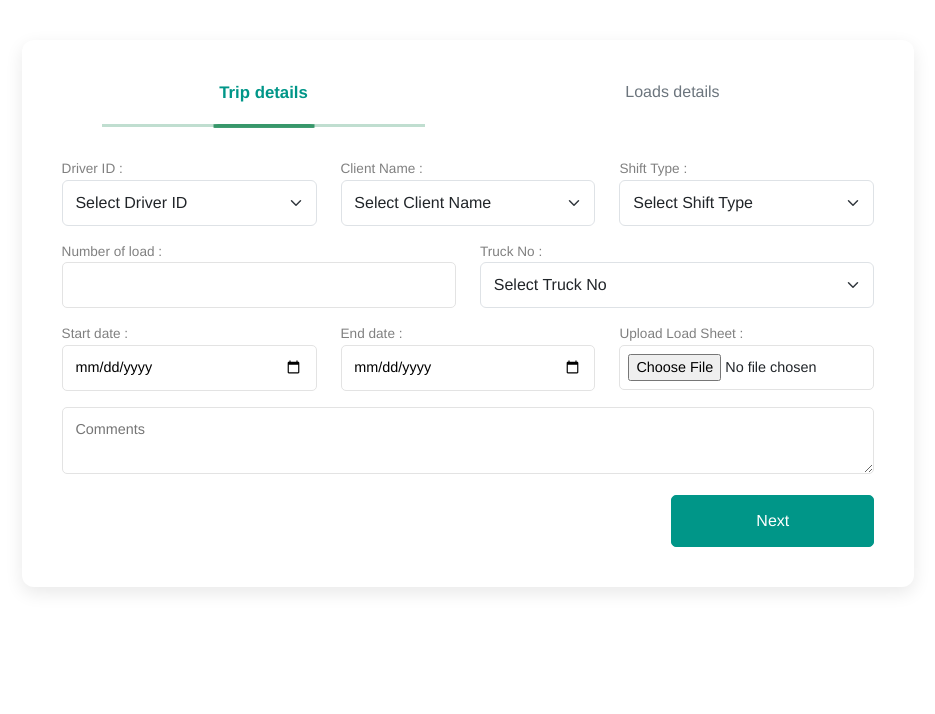
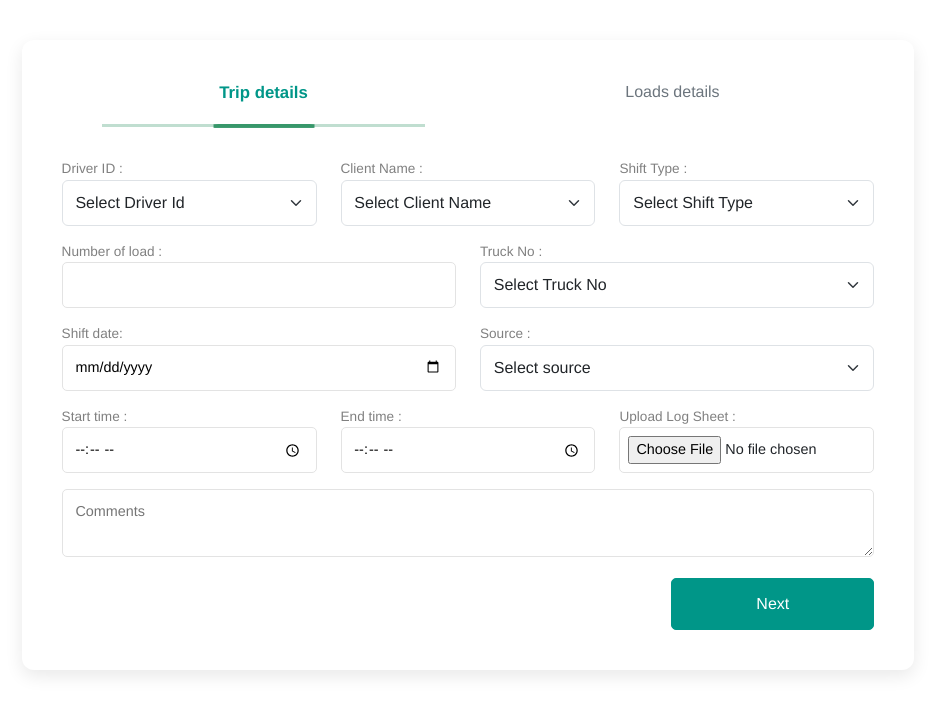
Before and after one commit to KishanParkhiya23/DriverScheduleProject, a Django app: page /DriverSchedule_app/getForm1/ in a window 1280 px wide. Shown: the top 714 px of the page, without its empty margins (172-1107 px from the left). Run offline with Django 4.2, Linux system fonts and the light colour scheme; the visitor is signed in with stand-in values (Sample User, id 1); data that the repository does not hold is empty; some libraries are stand-ins or nearby versions.

Commit message:
Driver FOrm Completed

```diff
--- a/DriverSchedule_app/views.py
+++ b/DriverSchedule_app/views.py
@@ -62,20 +62,42 @@ def getDriverData(request):
 
 @api_view(['GET'])
 def getForm1(request):
+    params = {}
+    if request.user.is_authenticated:
+        user_email = request.user.email
 
-    driver_ids = Driver.objects.values_list('driverId', flat=True).distinct()
-    client_names = Client.objects.values_list('name', flat=True).distinct()
-    admin_truck_no = AdminTruck.objects.values_list('adminTruckNumber', flat=True).distinct()
-    client_truck_no = ClientTruckConnection.objects.values_list('clientTruckId', flat=True).distinct()
 
-    return render(request, 'DriverSchedule_app/form1.html', {'driver_ids': driver_ids ,'client_ids' : client_names,'admin_truck_no' : admin_truck_no,'client_truck_no' : client_truck_no} )
+        # return HttpResponse(Driver.objects.values_list('driverId', flat=True))
+        client_names = Client.objects.values_list('name', flat=True).distinct()
+        admin_truck_no = AdminTruck.objects.values_list('adminTruckNumber', flat=True).distinct()
+        client_truck_no = ClientTruckConnection.objects.values_list('clientTruckId', flat=True).distinct()
+        sources = Source.objects.values_list('sourceName', flat=True).distinct()
+        params = {
+            'client_ids' : client_names,
+            'admin_truck_no' : admin_truck_no,
+            'client_truck_no' : client_truck_no,
+            'sources':sources,
+            }
+        try:
+            driver_id = str(Driver.objects.get(email=user_email)) +'-' +  str(Driver.objects.filter(email = user_email).values_list('name', flat=True)[0])
+            params['driver_ids'] = driver_id
+            params['drivers'] = None
+        except:
+            params['driver_ids'] = None
+            drivers = Driver.objects.all()
+            params['drivers'] = drivers
 
+
+        return render(request, 'DriverSchedule_app/form1.html', params)
+
+    else:
+        return redirect('/admin')
 
 @api_view(['GET'])
 def getForm2(request):
     if 'data' in request.session:
         params = {
-            'loads' :[i+1 for i in range(int( request.session['data'].get('numberOfLoads')))]
+            'loads' :[i+1 for i in range(int( request.session['data'].get('numberOfLogs')))]
         }
         return render(request,'DriverSchedule_app/form2.html',params)
     else:
@@ -85,31 +107,37 @@ def getForm2(request):
 @csrf_protect
 @api_view(['POST'])
 def createFormSession(request):
-    loadSheet = request.FILES.get('loadSheet')
+
+    logSheet = request.FILES.get('logSheet')
 
 
-    if loadSheet:
-
+    if logSheet:
         load_sheet_folder_path = 'Temp_Load_Sheet'
-        fileName = loadSheet.name
+        fileName = logSheet.name
         time = (str(timezone.now())).replace(':','').replace('-','').replace(' ','').split('.')
         time = time[0]
-        load_sheet_new_filename ='Load_Sheet'+ time + '!_@' + fileName.replace(" ", "").replace("\t", "")
+        log_sheet_new_filename ='Load_Sheet'+ time + '!_@' + fileName.replace(" ", "").replace("\t", "")
         lfs = FileSystemStorage(location=load_sheet_folder_path)
-        l_filename = lfs.save(load_sheet_new_filename, loadSheet)
-
-        request.session['data']={
+        l_filename = lfs.save(log_sheet_new_filename, logSheet)
+        data = {
             'driverId':request.POST.get('driverId'),
             'clientName':request.POST.get('clientName'),
             'truckNum':request.POST.get('truckNum'),
-            'startDateTime':request.POST.get('startDateTime'),
-            'endDateTime':request.POST.get('endDateTime'),
-            'loadSheet':load_sheet_new_filename,
+            'startTime':request.POST.get('startTime'),
+            'endTime':request.POST.get('endTime'),
+            'shiftDate':request.POST.get('shiftDate'),
+            'source':request.POST.get('source'),
+            'logSheet':log_sheet_new_filename,
             'shiftType':request.POST.get('shiftType'),
-            'numberOfLoads':request.POST.get('numberOfLoads'),
+            'numberOfLogs':request.POST.get('numberOfLogs'),
             'comments':request.POST.get('comments')
         }
 
+        request.session['data']= data
+
+        # with open('extra.txt','a') as f:
+        #     f.writelines(data)
+        #     f.close()
 
     request.session.set_expiry(60 *5)
     return redirect ('DriverSchedule_app:form2')
@@ -121,27 +149,30 @@ def createFormSession(request):
 def formsSave(request):
 
     driverId = request.session['data']['driverId']
+    driverId = driverId.split('-')[0]
     clientName = request.session['data']['clientName']
     shiftType = request.session['data']['shiftType']
-    numberOfLoad = request.session['data']['numberOfLoads']
+    numberOfLog = request.session['data']['numberOfLogs']
     truckNo = request.session['data']['truckNum']
-    startDateTime = request.session['data']['startDateTime']
-    endDateTime = request.session['data']['endDateTime']
-    loadSheet = request.session['data']['loadSheet']
+    startTime = request.session['data']['startTime']
+    endTime = request.session['data']['endTime']
+    source = request.session['data']['source']
+    shiftDate = request.session['data']['shiftDate']
+    logSheet = request.session['data']['logSheet']
     comment = request.session['data']['comments']
 
-    temp_loadsheet = ''
+    temp_logSheet = ''
     Docket_no = []
     Docket_file = []
 
-    for i in range(1,int(numberOfLoad)+1):
+    for i in range(1,int(numberOfLog)+1):
         key = f"docketNumber[{i}]"
         docket_number = request.POST.get(key)
         Docket_no.append(docket_number)
         key_files = f"docketFile[{i}]"
         docket_files = request.FILES.get(key_files)
 
-        temp_loadsheet = temp_loadsheet + '-' + docket_number
+        temp_logSheet = temp_logSheet + '-' + docket_number
 
         if docket_files:
             # Specify the folder path where you want to save the file
@@ -156,23 +187,27 @@ def formsSave(request):
             pfs.save(docket_new_filename, docket_files)
             Docket_file.append(docket_new_filename)
 
-    temp_loadsheet =  time + '!_@' + temp_loadsheet[1:]
-    shutil.move('Temp_Load_Sheet/' + loadSheet, 'Final_Load_Sheet/'+temp_loadsheet) if not os.path.exists('Final_Load_Sheet/' + temp_loadsheet) else None
+    temp_logSheet =  time + '!_@' + temp_logSheet[1:]
+    shutil.move('Temp_Load_Sheet/' + logSheet, 'Final_Load_Sheet/'+temp_logSheet) if not os.path.exists('Final_Load_Sheet/' + temp_logSheet) else None
+    driver = Driver.objects.get(driverId=driverId)
+    source = Source.objects.get(sourceName=source)
 
-
-    driver = Driver.objects.get(driverId=driverId)
 
     trip = Trip(
         driverId=driver,
         clientName=clientName,
         shiftType=shiftType,
-        numberOfLoad=numberOfLoad,
+        numberOfLog=numberOfLog,
         truckNo=truckNo,
-        startDateTime=startDateTime,
-        endDateTime=endDateTime,
-        loadSheet=temp_loadsheet,  # Use the filename or None
-        comment=comment
+        startTime=startTime,
+        endTime=endTime,
+        logSheet=temp_logSheet,  # Use the filename or None
+        comment=comment,
+        source = source,
+        shiftDate = shiftDate
     )
+    # print(source)
+    # return HttpResponse(source)
     trip.save()
 
     for i in range(len(Docket_no)):
--- a/templates/DriverSchedule_app/form1.html
+++ b/templates/DriverSchedule_app/form1.html
@@ -4,12 +4,10 @@
   <title>Driver details form-1</title>
   <!-- Include Bootstrap CSS -->
   <link rel="stylesheet" href="/static/css/vendor/bootstrap5/bootstrap5.css" />
-  <link
-    href="https://fonts.googleapis.com/css2?family=Open+Sans:wght@400;600&display=swap"
-    rel="stylesheet"
-  />
+  <link href="https://fonts.googleapis.com/css2?family=Open+Sans:wght@400;600&display=swap" rel="stylesheet" />
   <link rel="stylesheet" href="/static/css/form.css" />
-  {% comment %} <link href="library/bootstrap-5/    .min.css" rel="stylesheet" /> {% endcomment %}
+  {% comment %}
+  <link href="library/bootstrap-5/    .min.css" rel="stylesheet" /> {% endcomment %}
   <script src="library/bootstrap-5/bootstrap.bundle.min.js"></script>
   <script src="/static/js/vendor/bootstrap5/dselect.js"></script>
   <!-- <script src="https://cdn.jsdelivr.net/npm/select2@4.1.0-rc.0/dist/js/select2.min.js"></script> -->
@@ -20,31 +18,35 @@
       margin-top: 0.3rem;
       list-style-type: none;
     }
+
     .isInvalid {
       border: 1px solid rgb(255, 0, 0);
       border-radius: 7px;
     }
-    body{
-      font-family: "Helvetica Neue",Helvetica,Arial
+
+    body {
+      font-family: "Helvetica Neue", Helvetica, Arial
     }
-    .form-select{
-      text-align:left!important;
-      padding:0.63rem 0.8rem;
+
+    .form-select {
+      text-align: left !important;
+      padding: 0.63rem 0.8rem;
     }
-    .dropdown-menu{
+
+    .dropdown-menu {
       width: 100%;
     }
+
+    /* #driverId{
+      display: block!important;
+    }*/
   </style>
 </head>
 
 <body>
   <div class="container" id="mainCont">
-    <form
-      id="signUpForm"
-      action="{% url 'DriverSchedule_app:createFormSession' %}"
-      method="POST"
-      enctype="multipart/form-data"
-    >
+    <form id="signUpForm" action="{% url 'DriverSchedule_app:createFormSession' %}" method="POST"
+      enctype="multipart/form-data">
       {% csrf_token %}
       <div class="form-header d-flex mb-4">
         <span class="stepIndicator text-active">Trip details</span>
@@ -56,12 +58,21 @@
           <div class="step">
             <div class="mb-3">
               <label for="driverId">Driver ID :</label>
-              <select name="driverId" class="form-select " id="driverId">
-                <option value="" disabled selected>Select Driver ID</option>
-                {% for driver_id in driver_ids %}
-                <option value="{{ driver_id }}">{{ driver_id }}</option>
+
+              {% if driver_ids is not None %}
+              <input type="text" name="driverId" id="driverId"
+                value="{% if driver_ids is not None %}{{driver_ids}}{% endif %}" readonly class="d-block">
+              {% endif %}
+
+              {% if drivers is not None%}
+              <select name="driverId" class="form-select" id="driverId">
+                <option value="" disabled selected>Select Driver Id</option>
+                {% for driver in drivers %}
+                <option value="{{ driver.driverId }}-{{driver.name}}">{{ driver.driverId }} - {{driver.name}}</option>
                 {% endfor %}
               </select>
+              {% endif %}
+
               <i class="fa" aria-hidden="true"></i>
               <li class="errorMsg"></li>
             </div>
@@ -100,20 +111,14 @@
 
       </div>
 
-      <!-- Number of Loads and truck number -->
+      <!-- Number of Logs and truck number -->
       <div class="row">
         <div class="col-md-6">
           <div class="step">
             <div class="mb-3">
-              <label for="numberOfLoads">Number of load :</label>
-              <input
-
-                type="number"
-                min="1"
-                id="numberOfLoads"
-                name="numberOfLoads"
-                value="{{ request.session.data.numberOfLoads|default_if_none:'' }}"
-              />
+              <label for="numberOfLogs">Number of load :</label>
+              <input type="number" min="1" id="numberOfLogs" name="numberOfLogs"
+                value="{{ request.session.data.numberOfLogs|default_if_none:'' }}" />
               <i class="fa" aria-hidden="true"></i>
               <li class="errorMsg"></li>
             </div>
@@ -122,7 +127,7 @@
         <div class="col-md-6">
           <div class="step">
             <div class="mb-3">
-              <label for="numberOfLoads">Truck No :</label>
+              <label for="numberOfLogs">Truck No :</label>
               <select name="truckNum" class="form-select" id="truckNum">
                 <option value="" disabled selected>Select Truck No</option>
                 {% for admin_truck_nos in admin_truck_no %}
@@ -141,19 +146,48 @@
           </div>
         </div>
       </div>
+      <!-- ---------------------------------------------------------------------------------------------------------- -->
+      <!-- source and shift date number -->
+      <div class="row">
+        <div class="col-md-6">
+          <div class="step">
+            <div class="mb-3">
+              <label for="shiftDate">Shift date:</label>
+              <input type="date" id="shiftDate" name="shiftDate" />
+              <i class="fa" aria-hidden="true"></i>
+              <li class="errorMsg"></li>
+            </div>
+          </div>
+        </div>
+        <div class="col-md-6">
+          <div class="step">
+            <div class="mb-3">
+              <label for="source">Source :</label>
+              <select name="source" class="form-select" id="source">
+                <option value="" disabled selected>Select source</option>
 
-      <!-- Startdate and enddate and loadSheet-->
+                {% for source in sources %}
+                <option value="{{ source }}">
+                  {{ source }}
+                </option>
+                {% endfor %}
+              </select>
+              <i class="fa" aria-hidden="true"></i>
+              <li class="errorMsg"></li>
+            </div>
+          </div>
+        </div>
+      </div>
+      <!-- ---------------------------------------------------------------------------------------------------------- -->
+
+      <!-- Startdate and enddate and logSheet-->
       <div class="row">
         <div class="col-md-4">
           <div class="step">
             <div class="mb-3">
-              <label for="startDateTime">Start date :</label>
-              <input
-                type="date"
-                name="startDateTime"
-                id="startDateTime"
-                value="{{ request.session.data.startDateTime|default_if_none:'' }}"
-              />
+              <label for="startTime">Start time :</label>
+              <input type="time" name="startTime" id="startTime"
+                value="{{ request.session.data.startTime|default_if_none:'' }}" />
               <i class="fa" aria-hidden="true"></i>
               <li class="errorMsg"></li>
             </div>
@@ -162,13 +196,9 @@
         <div class="col-md-4">
           <div class="step">
             <div class="mb-3">
-              <label for="endDateTime">End date :</label>
-              <input
-                type="date"
-                name="endDateTime"
-                id="endDateTime"
-                value="{{ request.session.data.endDateTime|default_if_none:'' }}"
-              />
+              <label for="endTime">End time :</label>
+              <input type="time" name="endTime" id="endTime"
+                value="{{ request.session.data.endTime|default_if_none:'' }}" />
               <i class="fa" aria-hidden="true"></i>
               <li class="errorMsg"></li>
             </div>
@@ -177,14 +207,8 @@
         <div class="col-md-4">
           <div class="step">
             <div class="mb-3">
-              <label for="loadSheet">Upload Load Sheet :</label>
-              <input
-                type="file"
-                placeholder="Load Sheet"
-                name="loadSheet"
-                class="p-2"
-                id="loadSheet"
-              />
+              <label for="logSheet">Upload Log Sheet :</label>
+              <input type="file" placeholder="Load Sheet" name="logSheet" class="p-2" id="logSheet" />
               <i class="fa" aria-hidden="true"></i>
               <li class="errorMsg"></li>
             </div>
@@ -194,17 +218,11 @@
 
       <div class="mb-3">
         <textarea placeholder="Comments" name="comments">
-{{ request.session.data.comments|default_if_none:'' }}</textarea
-        >
+{{ request.session.data.comments|default_if_none:'' }}</textarea>
       </div>
       <div class="row">
         <div class="form-footer">
-          <input
-            type="submit"
-            id="nextBtn"
-            value="Next"
-            class="w-25 d-block ms-auto"
-          />
+          <input type="submit" id="nextBtn" value="Next" class="w-25 d-block ms-auto" />
         </div>
       </div>
     </form>
@@ -214,14 +232,12 @@
   <script src="/static/js/vendor/bootstrap5/bootstrap5.bundle.min.js"></script>
 
   <!-- jquery cdn  -->
-  {% comment %} <script src="/static/js/vendor/jquery/jquery-3.7.0.min.js"></script> {% endcomment %}
+  {% comment %}
+  <script src="/static/js/vendor/jquery/jquery-3.7.0.min.js"></script> {% endcomment %}
   <script src="/static/js/vendor/jquery/jquery.validate.min.js"></script>
   <script src="https://cdn.jsdelivr.net/npm/select2@4.1.0-rc.0/dist/js/select2.min.js"></script>
-  <script
-    src="https://code.jquery.com/jquery-3.7.0.min.js"
-    integrity="sha256-2Pmvv0kuTBOenSvLm6bvfBSSHrUJ+3A7x6P5Ebd07/g="
-    crossorigin="anonymous"
-  ></script>
+  <script src="https://code.jquery.com/jquery-3.7.0.min.js"
+    integrity="sha256-2Pmvv0kuTBOenSvLm6bvfBSSHrUJ+3A7x6P5Ebd07/g=" crossorigin="anonymous"></script>
 
   <script>
     if ($(window).width() < 1000) {
@@ -244,31 +260,49 @@
     var driverId = document.getElementById("driverId");
     var clientId = document.getElementById("clientId");
     var shiftType = document.getElementById("shiftType");
-    var numberOfLoads = document.getElementById("numberOfLoads");
+    var numberOfLogs = document.getElementById("numberOfLogs");
     var truckNum = document.getElementById("truckNum");
-    var startDateTime = document.getElementById("startDateTime");
-    var endDateTime = document.getElementById("endDateTime");
-    var loadSheet = document.getElementById("loadSheet");
+    var source = document.getElementById("source");
+    var shiftDate = document.getElementById("shiftDate");
+    var startTime = document.getElementById("startTime");
+    var endTime = document.getElementById("endTime");
+    var logSheet = document.getElementById("logSheet");
+    var drivers = "{{drivers}}"
 
     function checkData() {
       var driverIdValue = driverId.value.trim();
       var clientIdValue = clientId.value.trim();
       var shiftTypeValue = shiftType.value.trim();
-      var numberOfLoadsValue = numberOfLoads.value.trim();
+      var numberOfLogsValue = numberOfLogs.value.trim();
       var truckNumValue = truckNum.value.trim();
-      var startDateTimeValue = startDateTime.value.trim();
-      var endDateTimeValue = endDateTime.value.trim();
-      var loadSheetValue = loadSheet.value.trim();
+      var sourceValue = source.value.trim();
+      var shiftDateValue = shiftDate.value.trim();
+      var startTimeValue = startTime.value.trim();
+      var endTimeValue = endTime.value.trim();
+      var logSheetValue = logSheet.value.trim();
 
       var isValid = true;
 
+
+
+      if (drivers) {
         if (driverIdValue == "") {
-        setError(driverId, "Driver ID can't be blank.");
+          setError(driverId, "Driver id can't be left blank.");
           $("#driverId").next('.dselect-wrapper').addClass('isInvalid')
           isValid = false;
         } else {
           setSuccess(driverId);
         }
+      } else {
+        if (driverIdValue == "") {
+          setError(driverId, "Driver ID can't be blank.");
+          $("#driverId").addClass('isInvalid')
+          isValid = false;
+        } else {
+          setSuccess(driverId);
+        }
+      }
+
       if (clientIdValue == "") {
         setError(clientId, "Client ID can't be blank.");
         $("#clientId").next('.dselect-wrapper').addClass('isInvalid')
@@ -283,11 +317,11 @@
       } else {
         setSuccess(shiftType);
       }
-      if (numberOfLoadsValue == "") {
-        setError(numberOfLoads, "Number of loads can't be empty.");
+      if (numberOfLogsValue == "") {
+        setError(numberOfLogs, "Number of loads can't be empty.");
         isValid = false;
       } else {
-        setSuccess(numberOfLoads);
+        setSuccess(numberOfLogs);
       }
       if (truckNumValue == "") {
         setError(truckNum, "Truck number can't be left blank.");
@@ -297,24 +331,41 @@
       } else {
         setSuccess(truckNum);
       }
-      if (startDateTimeValue == "") {
-        setError(startDateTime, "Start date can't be blank.");
+
+      if (shiftDateValue == "") {
+        setError(shiftDate, "Shift date can't be blank.");
         isValid = false;
       } else {
-        setSuccess(startDateTime);
+        setSuccess(shiftDate);
       }
-      if (endDateTimeValue == "") {
-        setError(endDateTime, "End date can't be blank.");
+
+      if (sourceValue == "") {
+        setError(source, "source can't be left blank.");
+        $("#source").next('.dselect-wrapper').addClass('isInvalid')
+
         isValid = false;
       } else {
-        setSuccess(endDateTime);
+        setSuccess(source);
       }
 
-      if (loadSheetValue == "") {
-        setError(loadSheet, "Please upload a Load Sheet.");
+      if (startTimeValue == "") {
+        setError(startTime, "Start time can't be blank.");
         isValid = false;
       } else {
-        setSuccess(loadSheet);
+        setSuccess(startTime);
+      }
+      if (endTimeValue == "") {
+        setError(endTime, "End time can't be blank.");
+        isValid = false;
+      } else {
+        setSuccess(endTime);
+      }
+
+      if (logSheetValue == "") {
+        setError(logSheet, "Please upload a Load Sheet.");
+        isValid = false;
+      } else {
+        setSuccess(logSheet);
       }
 
       var invalidInputs = document.querySelectorAll('.isInvalid');
@@ -348,13 +399,13 @@
       inputElement.style.borderColor = "";
     }
 
-    var select_box_element = document.querySelector("#driverId");
+    var select_box_element = document.querySelector("#clientId");
 
     dselect(select_box_element, {
       search: true,
     });
 
-    var select_box_element = document.querySelector("#clientId");
+    var select_box_element = document.querySelector("#source");
 
     dselect(select_box_element, {
       search: true,
@@ -366,11 +417,19 @@
       search: true,
     });
 
+    if (drivers) {
+      var driverIdSelect = document.querySelector("#driverId");
+
+      dselect(driverIdSelect, {
+        search: true,
+      });
+    }
+
     // Get the input element
-  const numberOfLoadsInput = document.getElementById('numberOfLoads');
+    const numberOfLogsInput = document.getElementById('numberOfLogs');
 
     // Add an event listener for input changes
-  numberOfLoadsInput.addEventListener('input', function () {
+    numberOfLogsInput.addEventListener('input', function () {
       // Remove leading zeros
       this.value = this.value.replace(/^1+/, '');
 
@@ -381,4 +440,7 @@
       this.value = value;
     });
   </script>
+
+
+
 </body>
--- a/templates/rest_framework/base.html
+++ b/templates/rest_framework/base.html
@@ -23,7 +23,7 @@
     <body>
       <nav class="navbar navbar-expand-lg navbar-dark fixed-top" id="mainNav">
         <div class="container">
-            <a class="navbar-brand" href="#page-top"><img style="height:4rem; width: 5rem;"  src="static\img\bg_icon.png" alt="..." /></a>
+            {% comment %} <a class="navbar-brand" href="#page-top"><img style="height:4rem; width: 5rem;"  src="/" alt="..." /></a> {% endcomment %}
             <button class="navbar-toggler" type="button" data-bs-toggle="collapse" data-bs-target="#navbarResponsive" aria-controls="navbarResponsive" aria-expanded="false" aria-label="Toggle navigation">
                 Menu
                 <i class="fas fa-bars ms-1"></i>
```
Also changed, not shown: DriverSchedule_app/admin.py (+8 -1 lines), DriverSchedule_app/models.py (+28 -11 lines), DriverSchedule_app/migrations/0001_initial.py, Temp_Load_Sheet/Load_Sheet20230825041731!_@img-1.jpg (added), 4 other files. Lines whose indentation alone changed are shown as unchanged.
